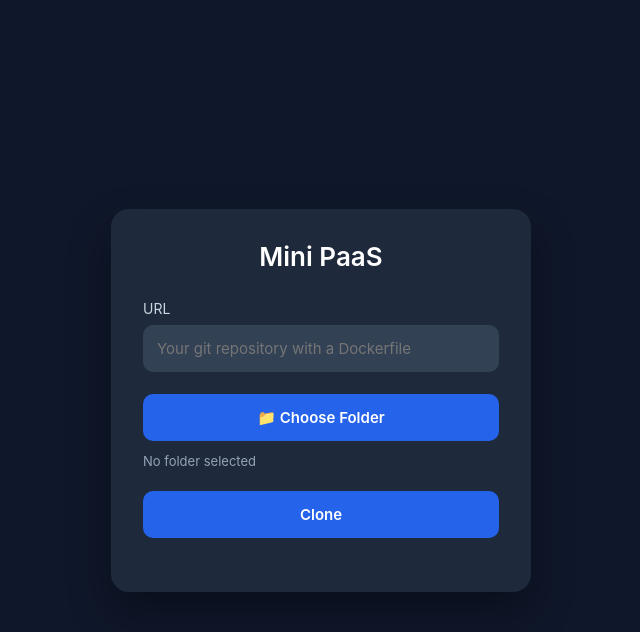
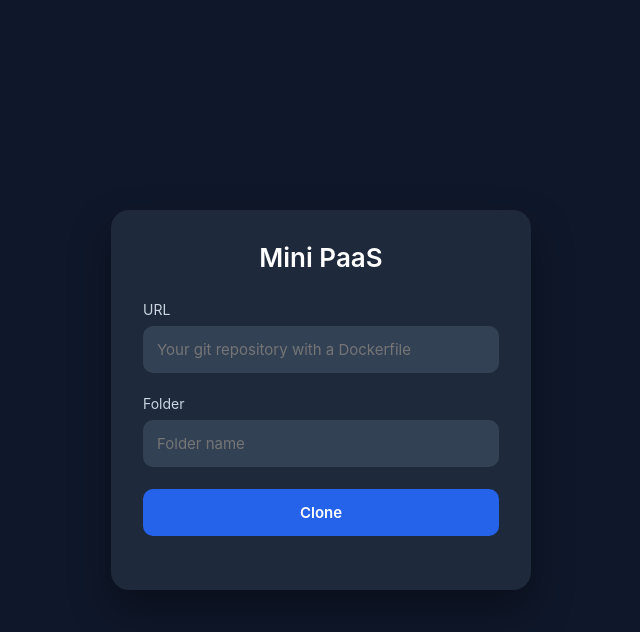
Before and after one commit to MaksimSobak/mini-paas, a FastAPI app: page / in a window 1280 px wide. Shown: the top 632 px of the page, without its empty margins (319-959 px from the left). Run offline with FastAPI, Linux system fonts and the light colour scheme.

Commit message:
Add clone form interface

```diff
--- a/src/templates/index.html
+++ b/src/templates/index.html
@@ -24,19 +24,19 @@
     </div>
 
     <div class="field">
-        <button id="folderButton">
-            📁 Choose Folder
-        </button>
-
-        <div class="selected-folder" id="folderName">
-            No folder selected
-        </div>
+        <label>Folder</label>
+        <input
+            id="folder"
+            type="text"
+            placeholder="Folder name"
+        >
     </div>
     <div class="field">
         <button id="cloneButton">
             Clone
         </button>
     </div>
+    <div id="status"></div>
 
 </div>
 
```
